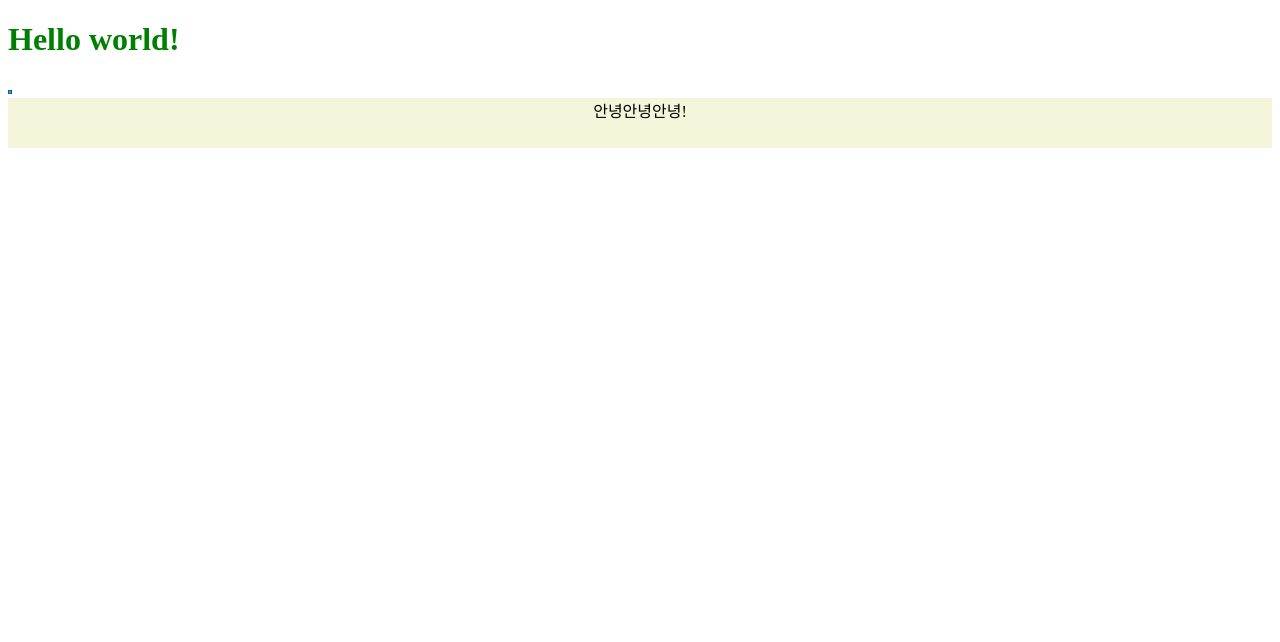
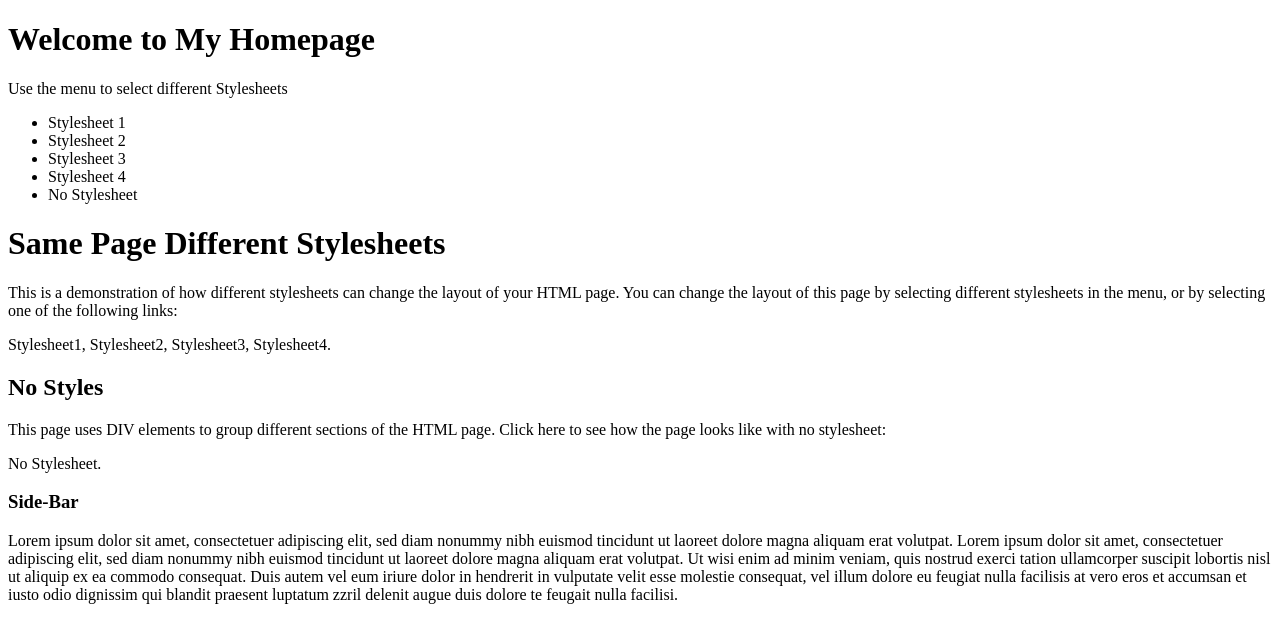
Before and after one commit to 2024OSS/1-seahyael, a plain HTML site: page nostyle.html in a window 1280 px wide. Drawn offline with Linux system fonts and the light colour scheme.

Commit message:
nostylesheet 제작

```diff
--- a/nostyle.html
+++ b/nostyle.html
@@ -1,13 +1,45 @@
 <!DOCTYPE html>
 <html lang="en">
+
 <head>
     <meta charset="UTF-8">
     <meta name="viewport" content="width=device-width, initial-scale=1.0">
     <title>Document</title>
 </head>
+
 <body>
-    <h1 style="color:green">Hello world!</h1>
-    <img src="./img/hgu.png" width = "4"/>
-    <div style="background-color:beige;height:50px;text-align: center;">안녕안녕안녕!</div>
+    <h1>Welcome to My Homepage</h1>
+    <p>Use the menu to select different Stylesheets</p>
+    <ul>
+        <li>Stylesheet 1</li>
+        <li>Stylesheet 2</li>
+        <li>Stylesheet 3</li>
+        <li>Stylesheet 4</li>
+        <li>No Stylesheet</li>
+    </ul>
+    <h1>Same Page Different Stylesheets</h1>
+    <p>This is a demonstration of how different stylesheets can change the layout of your HTML page. You can change the
+        layout of this page by selecting different stylesheets in the menu, or by selecting one of the following links:
+    </p>
+    <a>Stylesheet1,</a>
+    <a>Stylesheet2,</a>
+    <a>Stylesheet3,</a>
+    <a>Stylesheet4.</a>
+
+    <h2>No Styles</h2>
+    <p>This page uses DIV elements to group different sections of the HTML page. Click here to see how the page looks
+        like with no stylesheet:</p>
+    <a>No Stylesheet.</a>
+
+    <h3>Side-Bar</h3>
+    <p>Lorem ipsum dolor sit amet, consectetuer adipiscing elit, sed diam nonummy nibh euismod tincidunt ut laoreet dolore
+    magna aliquam erat volutpat.
+
+    Lorem ipsum dolor sit amet, consectetuer adipiscing elit, sed diam nonummy nibh euismod tincidunt ut laoreet dolore
+    magna aliquam erat volutpat. Ut wisi enim ad minim veniam, quis nostrud exerci tation ullamcorper suscipit lobortis
+    nisl ut aliquip ex ea commodo consequat. Duis autem vel eum iriure dolor in hendrerit in vulputate velit esse
+    molestie consequat, vel illum dolore eu feugiat nulla facilisis at vero eros et accumsan et iusto odio dignissim qui
+    blandit praesent luptatum zzril delenit augue duis dolore te feugait nulla facilisi.</p>
 </body>
+
 </html>
```
